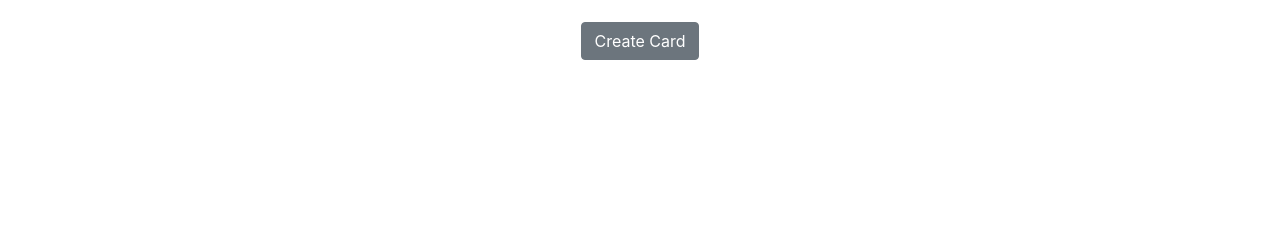
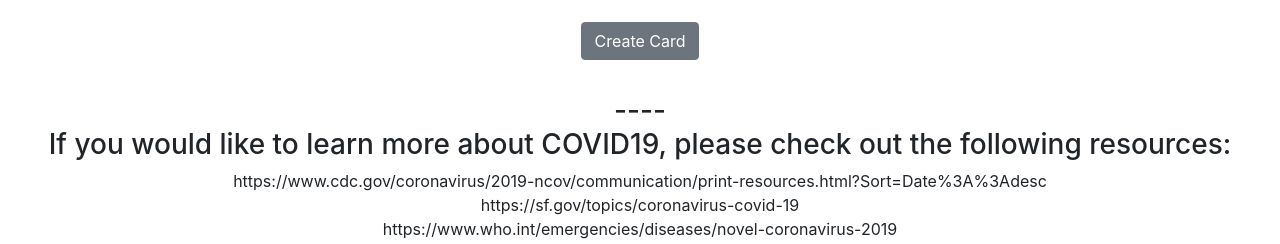
Before and after one commit to candacecodes/covidia-frontend, a React (Create React App) app: page /resources in a window 1280 px wide. Shown: the part 1132-1376 px from the top of the page. Before the commit the page ends 1192 px from the top, so only its background shows below. Built offline with nearby package versions, Linux system fonts and the light colour scheme; no server answers.

Commit message:
added outside covid resources

```diff
--- a/src/App.js
+++ b/src/App.js
@@ -3,6 +3,7 @@ import "./App.css";
 import Cards from "./Cards";
 import Deck from "./Deck";
 import CreateCard from "./CreateCard";
+import Resources from "./Resources";
 import { Route, Switch, Link, NavLink, withRouter } from "react-router-dom";
 
 class App extends Component {
@@ -132,9 +133,9 @@ class App extends Component {
         />
         <CreateCard onSubmit={this.createCard} />
 
-        {/* <Switch>
-          <Route exact path="/createcard" render={this.renderCreateCard} />
-        </Switch> */}
+        <Switch>
+          <Route exact path="/resources" component={Resources} />
+        </Switch>
       </div>
     );
   }
--- /dev/null
+++ b/src/Resources.js
@@ -0,0 +1,27 @@
+import React, { Component } from "react";
+
+class Resources extends Component {
+  render() {
+    return (
+      <div>
+        <h3>
+          <br></br>
+          ----
+          <br></br>
+          If you would like to learn more about COVID19, please check out the
+          following resources:
+          <br></br>
+        </h3>
+        https://www.cdc.gov/coronavirus/2019-ncov/communication/print-resources.html?Sort=Date%3A%3Adesc
+        <br></br>
+        https://sf.gov/topics/coronavirus-covid-19
+        <br></br>
+        https://www.who.int/emergencies/diseases/novel-coronavirus-2019
+        <br></br>
+        https://www.nih.gov/coronavirus
+      </div>
+    );
+  }
+}
+
+export default Resources;
```
